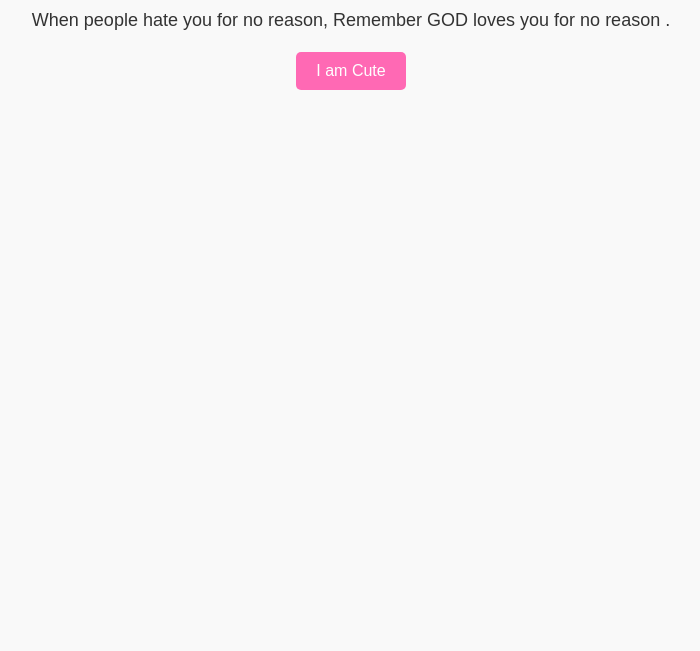
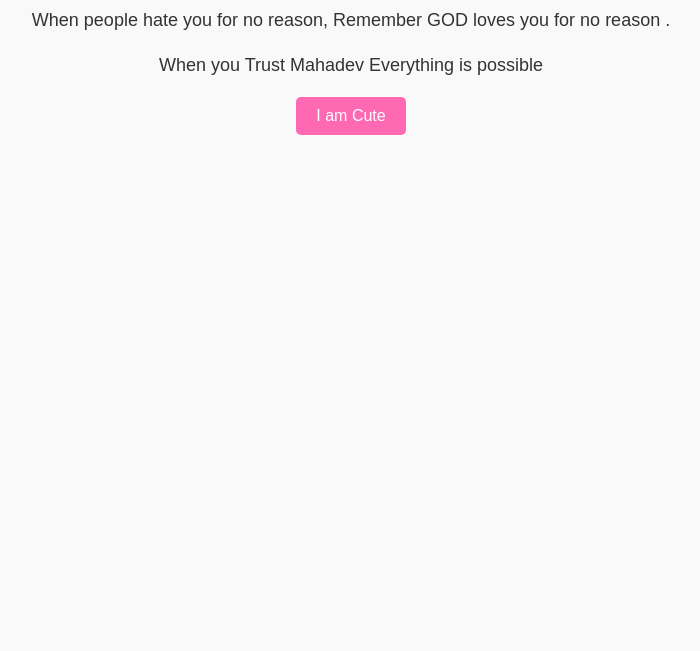
Before and after one commit to apurvakatiyare/web, a plain HTML site: page index.html in a window 1280 px wide. Shown: the part 149-800 px from the top of the page, without its empty margins (289-989 px from the left). Drawn offline with Linux system fonts and the light colour scheme.

Commit message:
changes by degin branch

```diff
--- a/index.html
+++ b/index.html
@@ -37,7 +37,7 @@
 <body>
     <h1> ......Welcome ........</h1>
     <p>When people hate you for no reason, Remember GOD loves you for no reason .</p>
-
+    <p> When you Trust Mahadev Everything is possible </p>
  <button class="cute-button">I am Cute</button>
 </body>
 </html>
```
